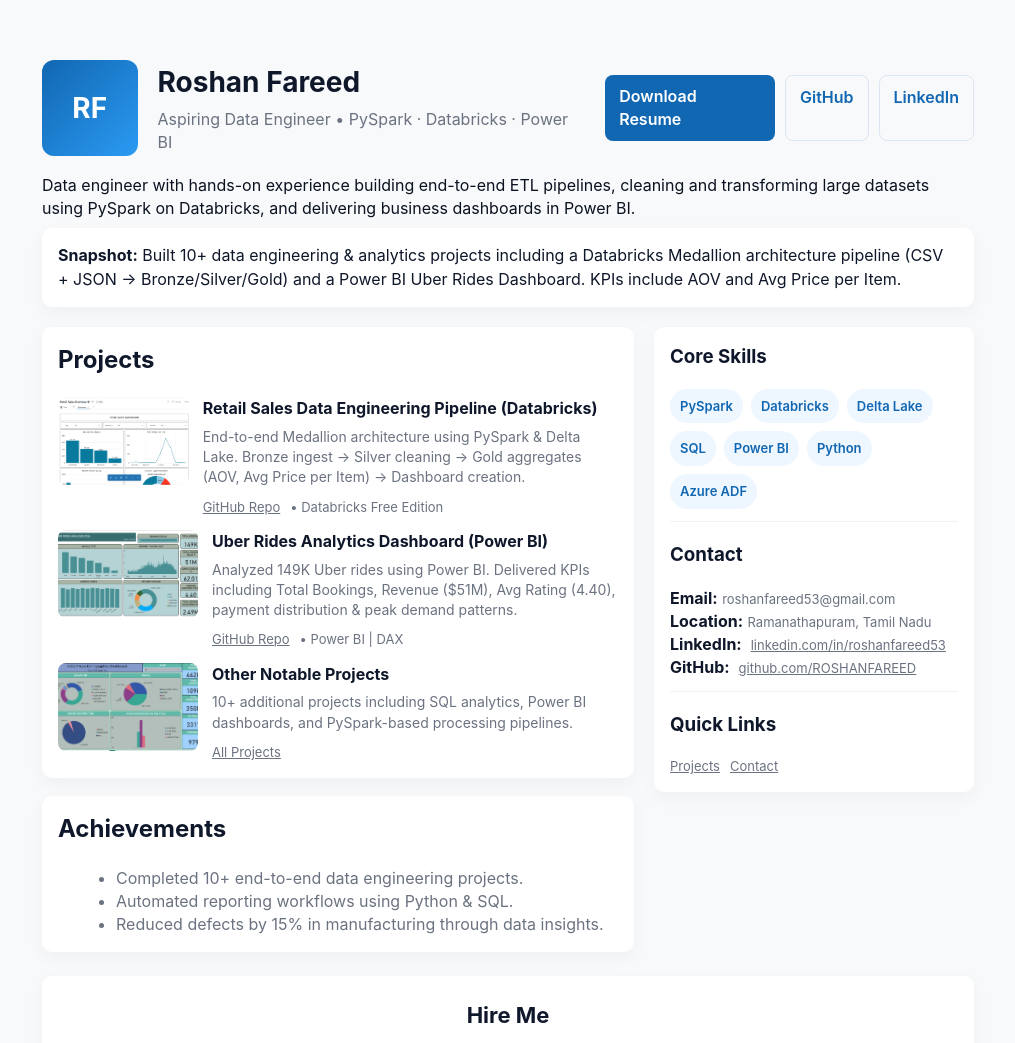
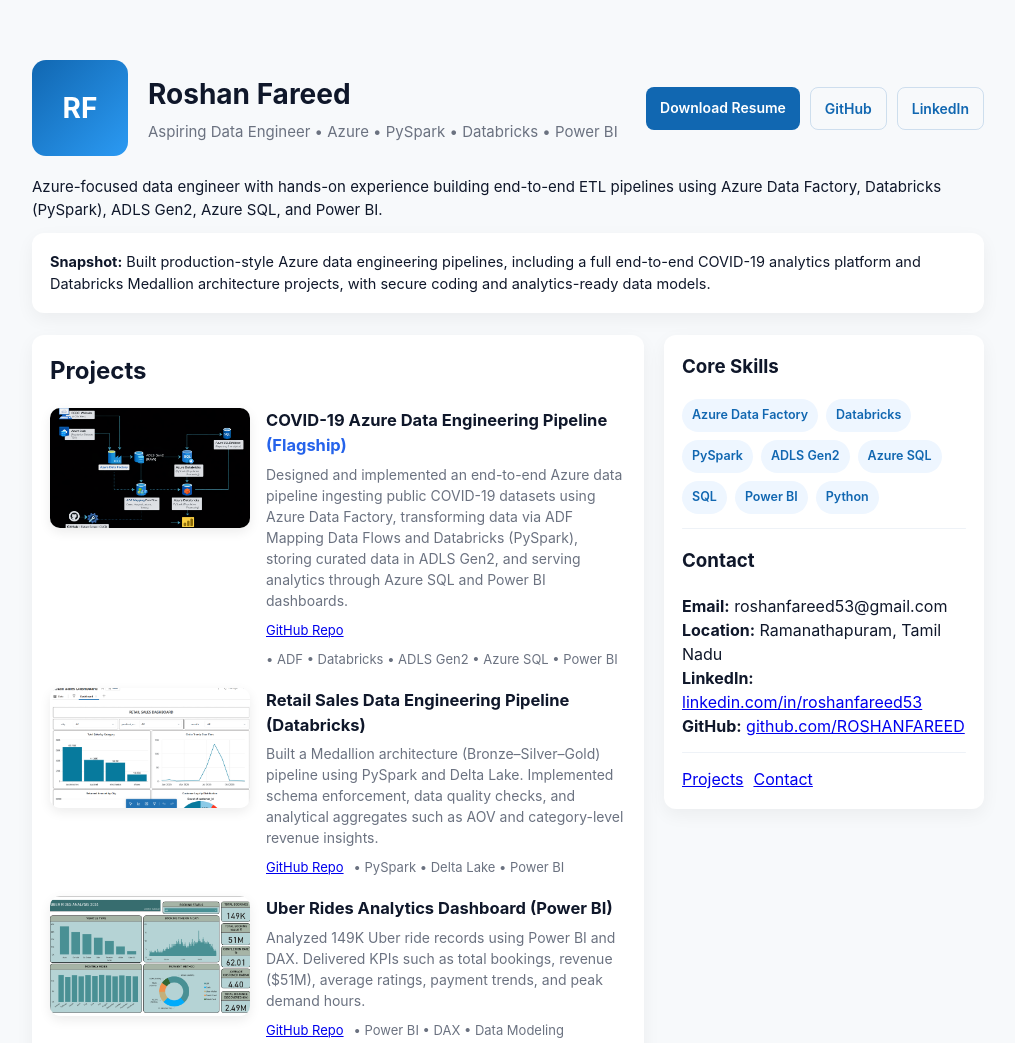
Before and after one commit to ROSHANFAREED/ROSHANFAREED.github.io, a plain HTML site: page index.html in a window 1280 px wide. Shown: the top 1043 px of the page, without its empty margins (132-1147 px from the left). Drawn offline with Linux system fonts and the light colour scheme.

Commit message:
Update index.html

```diff
--- a/index.html
+++ b/index.html
@@ -4,42 +4,190 @@
   <meta charset="utf-8" />
   <meta name="viewport" content="width=device-width,initial-scale=1" />
   <title>Roshan Fareed — Data Engineer Portfolio</title>
-  <meta name="description" content="Portfolio of Roshan Fareed — Data Engineer | PySpark · Databricks · Power BI. Showcasing Medallion Architecture project, Uber analytics dashboard, and more." />
+
+  <meta name="description" content="Portfolio of Roshan Fareed — Azure Data Engineer. End-to-end Azure Data Engineering projects using ADF, Databricks (PySpark), ADLS Gen2, Azure SQL, and Power BI." />
+
   <style>
-    :root{--accent:#1167b1;--muted:#6b7280;--bg:#f7f9fb;--card:#ffffff}
-    *{box-sizing:border-box}
-    body{font-family:Inter,ui-sans-serif,system-ui,-apple-system,"Segoe UI",Roboto,"Helvetica Neue",Arial;color:#0f172a;margin:0;background:var(--bg);line-height:1.45}
-    .container{max-width:980px;margin:36px auto;padding:24px}
-    header{display:flex;gap:20px;align-items:center}
-    .avatar{width:96px;height:96px;border-radius:12px;background:linear-gradient(135deg,var(--accent),#2b9af3);display:flex;align-items:center;justify-content:center;color:#fff;font-weight:700;font-size:28px}
-    h1{margin:0;font-size:28px}
-    .title{color:var(--muted);margin-top:6px}
-    .top-actions{margin-left:auto;display:flex;gap:10px}
-    .btn{background:var(--accent);color:#fff;padding:10px 14px;border-radius:8px;text-decoration:none;font-weight:600}
-    .btn.ghost{background:transparent;border:1.5px solid rgba(17,103,177,0.12);color:var(--accent)}
-    .lead{margin:18px 0 8px;color:#0b1220}
-    .summary{background:var(--card);padding:16px;border-radius:10px;box-shadow:0 6px 18px rgba(8,15,29,0.04)}
-    .columns{display:grid;grid-template-columns:1fr 320px;gap:20px;margin-top:20px}
-    .card{background:var(--card);padding:16px;border-radius:10px;box-shadow:0 6px 18px rgba(8,15,29,0.04)}
-    .skills{display:flex;flex-wrap:wrap;gap:8px}
-    .skill{background:#eef6ff;padding:8px 10px;border-radius:999px;font-weight:600;color:var(--accent);font-size:13px}
-    .projects{display:grid;gap:14px}
-    .project{display:flex;gap:14px;align-items:flex-start}
-    .project img{width:140px;height:88px;object-fit:cover;border-radius:8px}
-    .project h3{margin:0;font-size:16px}
-    .project p{margin:6px 0 0;color:var(--muted);font-size:14px}
-    .meta{margin-top:10px;color:var(--muted);font-size:13px}
-    footer{text-align:center;margin-top:28px;color:var(--muted);font-size:13px}
-    .link-row{display:flex;gap:10px;flex-wrap:wrap}
-    .small{font-size:13px;color:var(--muted)}
-    .hr{height:1px;background:#eef2f7;margin:12px 0;border-radius:2px}
-
-    html {
-      scroll-behavior: smooth;
+    :root{
+      --accent:#1167b1;
+      --muted:#6b7280;
+      --bg:#f7f9fb;
+      --card:#ffffff;
     }
 
-    @media(max-width:880px){
+    *{box-sizing:border-box}
+
+    body{
+      font-family:Inter,ui-sans-serif,system-ui,-apple-system,"Segoe UI",Roboto,"Helvetica Neue",Arial;
+      color:#0f172a;
+      margin:0;
+      background:var(--bg);
+      line-height:1.5;
+    }
+
+    .container{
+      max-width:1000px;
+      margin:36px auto;
+      padding:24px;
+    }
+
+    header{
+      display:flex;
+      gap:20px;
+      align-items:center;
+      flex-wrap:wrap;
+    }
+
+    .avatar{
+      width:96px;
+      height:96px;
+      border-radius:14px;
+      background:linear-gradient(135deg,var(--accent),#2b9af3);
+      display:flex;
+      align-items:center;
+      justify-content:center;
+      color:#fff;
+      font-weight:700;
+      font-size:28px;
+    }
+
+    h1{
+      margin:0;
+      font-size:28px;
+    }
+
+    .title{
+      color:var(--muted);
+      margin-top:6px;
+      font-size:15px;
+    }
+
+    .top-actions{
+      margin-left:auto;
+      display:flex;
+      gap:10px;
+      flex-wrap:wrap;
+    }
+
+    .btn{
+      background:var(--accent);
+      color:#fff;
+      padding:10px 14px;
+      border-radius:8px;
+      text-decoration:none;
+      font-weight:600;
+      font-size:14px;
+    }
+
+    .btn.ghost{
+      background:transparent;
+      border:1.5px solid rgba(17,103,177,0.18);
+      color:var(--accent);
+    }
+
+    .lead{
+      margin:20px 0 10px;
+      font-size:15px;
+    }
+
+    .card{
+      background:var(--card);
+      padding:18px;
+      border-radius:12px;
+      box-shadow:0 6px 18px rgba(8,15,29,0.05);
+    }
+
+    .summary{
+      margin-top:12px;
+      font-size:14.5px;
+    }
+
+    .columns{
+      display:grid;
+      grid-template-columns:1fr 320px;
+      gap:20px;
+      margin-top:22px;
+    }
+
+    .projects{
+      display:grid;
+      gap:18px;
+    }
+
+    .project{
+      display:flex;
+      gap:16px;
+      align-items:flex-start;
+    }
+
+    .project img{
+      width:200px;
+      height:120px;
+      object-fit:cover;
+      border-radius:10px;
+      box-shadow:0 4px 12px rgba(0,0,0,0.08);
+      flex-shrink:0;
+    }
+
+    .project h3{
+      margin:0;
+      font-size:16.5px;
+    }
+
+    .project p{
+      margin:6px 0 0;
+      color:var(--muted);
+      font-size:14px;
+    }
+
+    .meta{
+      margin-top:10px;
+      font-size:13px;
+      color:var(--muted);
+    }
+
+    .link-row{
+      display:flex;
+      gap:10px;
+      flex-wrap:wrap;
+    }
+
+    .skills{
+      display:flex;
+      flex-wrap:wrap;
+      gap:8px;
+      margin-top:10px;
+    }
+
+    .skill{
+      background:#eef6ff;
+      padding:7px 10px;
+      border-radius:999px;
+      font-weight:600;
+      color:var(--accent);
+      font-size:12.5px;
+    }
+
+    .hr{
+      height:1px;
+      background:#eef2f7;
+      margin:14px 0;
+      border-radius:2px;
+    }
+
+    footer{
+      text-align:center;
+      margin-top:30px;
+      font-size:13px;
+      color:var(--muted);
+    }
+
+    html{scroll-behavior:smooth}
+
+    @media(max-width:900px){
       .columns{grid-template-columns:1fr}
+      .project{flex-direction:column}
+      .project img{width:100%;height:auto}
       .top-actions{margin-left:0}
     }
   </style>
@@ -47,11 +195,13 @@
 
 <body>
 <div class="container">
+
+  <!-- HEADER -->
   <header>
     <div class="avatar">RF</div>
     <div>
       <h1>Roshan Fareed</h1>
-        <div class="title">Aspiring Data Engineer • PySpark · Databricks · Power BI</div>
+      <div class="title">Aspiring Data Engineer • Azure • PySpark • Databricks • Power BI</div>
     </div>
 
     <div class="top-actions">
@@ -61,57 +211,92 @@
     </div>
   </header>
 
+  <!-- INTRO -->
   <p class="lead">
-      Data engineer with hands-on experience building end-to-end ETL pipelines, cleaning and transforming large datasets using PySpark on Databricks, and delivering business dashboards in Power BI.
+    Azure-focused data engineer with hands-on experience building end-to-end ETL pipelines using
+    Azure Data Factory, Databricks (PySpark), ADLS Gen2, Azure SQL, and Power BI.
   </p>
 
-    <div class="summary card">
-      <strong>Snapshot:</strong> Built 10+ data engineering & analytics projects including a Databricks Medallion architecture pipeline (CSV + JSON → Bronze/Silver/Gold) and a Power BI Uber Rides Dashboard. KPIs include AOV and Avg Price per Item.
+  <div class="card summary">
+    <strong>Snapshot:</strong>
+    Built production-style Azure data engineering pipelines, including a full end-to-end
+    COVID-19 analytics platform and Databricks Medallion architecture projects, with
+    secure coding and analytics-ready data models.
   </div>
 
   <div class="columns">
+
+    <!-- MAIN -->
     <main>
 
-        <!-- Projects Section -->
+      <!-- PROJECTS -->
       <section id="projects" class="card">
         <h2 style="margin-top:0">Projects</h2>
 
         <div class="projects">
 
-            <!-- Project 1 -->
+          <!-- FLAGSHIP PROJECT -->
           <article class="project">
-              <img src="assets/images/medallion_dashboard.png" alt="Medallion dashboard screenshot" />
+            <img src="assets/images/covid19_architecture.png" alt="COVID-19 Azure Data Engineering Architecture" />
             <div>
-                <h3>Retail Sales Data Engineering Pipeline (Databricks)</h3>
-                <p>End-to-end Medallion architecture using PySpark & Delta Lake. Bronze ingest → Silver cleaning → Gold aggregates (AOV, Avg Price per Item) → Dashboard creation.</p>
+              <h3>COVID-19 Azure Data Engineering Pipeline <span style="color:#2563eb">(Flagship)</span></h3>
+              <p>
+                Designed and implemented an end-to-end Azure data pipeline ingesting public COVID-19 datasets
+                using Azure Data Factory, transforming data via ADF Mapping Data Flows and Databricks (PySpark),
+                storing curated data in ADLS Gen2, and serving analytics through Azure SQL and Power BI dashboards.
+              </p>
               <div class="meta link-row">
-                  <a class="small" href="https://github.com/ROSHANFAREED" target="_blank">GitHub Repo</a>
-                  <span class="small">• Databricks Free Edition</span>
+                <a href="https://github.com/ROSHANFAREED/covid19-data-engineering" target="_blank">GitHub Repo</a>
+                <span>• ADF • Databricks • ADLS Gen2 • Azure SQL • Power BI</span>
               </div>
             </div>
           </article>
 
-            <!-- Project 2 -->
+          <!-- PROJECT 2 -->
           <article class="project">
-              <img src="assets/images/uber_dashboard.png" alt="Uber dashboard screenshot" />
+            <img src="assets/images/medallion_dashboard.png" alt="Databricks Medallion Architecture Dashboard" />
             <div>
-                <h3>Uber Rides Analytics Dashboard (Power BI)</h3>
-                <p>Analyzed 149K Uber rides using Power BI. Delivered KPIs including Total Bookings, Revenue ($51M), Avg Rating (4.40), payment distribution & peak demand patterns.</p>
+              <h3>Retail Sales Data Engineering Pipeline (Databricks)</h3>
+              <p>
+                Built a Medallion architecture (Bronze–Silver–Gold) pipeline using PySpark and Delta Lake.
+                Implemented schema enforcement, data quality checks, and analytical aggregates
+                such as AOV and category-level revenue insights.
+              </p>
               <div class="meta link-row">
-                  <a class="small" href="https://github.com/ROSHANFAREED" target="_blank">GitHub Repo</a>
-                  <span class="small">• Power BI | DAX</span>
+                <a href="https://github.com/ROSHANFAREED" target="_blank">GitHub Repo</a>
+                <span>• PySpark • Delta Lake • Power BI</span>
               </div>
             </div>
           </article>
 
-            <!-- Project 3 -->
+          <!-- PROJECT 3 -->
           <article class="project">
-              <img src="assets/images/other_project.png" alt="Other project screenshot" />
+            <img src="assets/images/uber_dashboard.png" alt="Uber Rides Power BI Dashboard" />
+            <div>
+              <h3>Uber Rides Analytics Dashboard (Power BI)</h3>
+              <p>
+                Analyzed 149K Uber ride records using Power BI and DAX.
+                Delivered KPIs such as total bookings, revenue ($51M),
+                average ratings, payment trends, and peak demand hours.
+              </p>
+              <div class="meta link-row">
+                <a href="https://github.com/ROSHANFAREED" target="_blank">GitHub Repo</a>
+                <span>• Power BI • DAX • Data Modeling</span>
+              </div>
+            </div>
+          </article>
+
+          <!-- PROJECT 4 -->
+          <article class="project">
+            <img src="assets/images/other_project.png" alt="Other Data Engineering Projects" />
             <div>
               <h3>Other Notable Projects</h3>
-                <p>10+ additional projects including SQL analytics, Power BI dashboards, and PySpark-based processing pipelines.</p>
+              <p>
+                Additional projects covering SQL analytics, Power BI dashboards,
+                and PySpark-based data transformations.
+              </p>
               <div class="meta link-row">
-                  <a class="small" href="https://github.com/ROSHANFAREED" target="_blank">All Projects</a>
+                <a href="https://github.com/ROSHANFAREED?tab=repositories" target="_blank">View All Projects</a>
               </div>
             </div>
           </article>
@@ -119,66 +304,68 @@
         </div>
       </section>
 
-        <section class="card" style="margin-top:18px">
+      <!-- ACHIEVEMENTS -->
+      <section class="card" style="margin-top:20px">
         <h2 style="margin-top:0">Achievements</h2>
         <ul style="margin:10px 0 0 18px;color:var(--muted)">
-            <li>Completed 10+ end-to-end data engineering projects.</li>
-            <li>Automated reporting workflows using Python & SQL.</li>
-            <li>Reduced defects by 15% in manufacturing through data insights.</li>
+          <li>Completed 10+ end-to-end data engineering and analytics projects.</li>
+          <li>Built production-style Azure pipelines with secure credential handling.</li>
+          <li>Reduced reporting and quality issues through data-driven insights.</li>
         </ul>
       </section>
 
     </main>
 
-      <!-- Sidebar Right -->
+    <!-- SIDEBAR -->
     <aside>
       <div class="card" id="contact">
         <h3 style="margin-top:0">Core Skills</h3>
-          <div class="skills" style="margin-top:8px">
+        <div class="skills">
+          <span class="skill">Azure Data Factory</span>
+          <span class="skill">Databricks</span>
           <span class="skill">PySpark</span>
-            <span class="skill">Databricks</span>
-            <span class="skill">Delta Lake</span>
+          <span class="skill">ADLS Gen2</span>
+          <span class="skill">Azure SQL</span>
           <span class="skill">SQL</span>
           <span class="skill">Power BI</span>
           <span class="skill">Python</span>
-            <span class="skill">Azure ADF</span>
         </div>
 
         <div class="hr"></div>
 
         <h3>Contact</h3>
-          <div class="contact-list">
-            <div class="contact-item"><strong>Email:</strong>&nbsp;<span class="small">roshanfareed53@gmail.com</span></div>
-            <div class="contact-item"><strong>Location:</strong>&nbsp;<span class="small">Ramanathapuram, Tamil Nadu</span></div>
-            <div class="contact-item"><strong>LinkedIn:</strong>&nbsp;
-              <a class="small" href="https://www.linkedin.com/in/roshanfareed53" target="_blank">linkedin.com/in/roshanfareed53</a>
+        <div class="small"><strong>Email:</strong> roshanfareed53@gmail.com</div>
+        <div class="small"><strong>Location:</strong> Ramanathapuram, Tamil Nadu</div>
+        <div class="small">
+          <strong>LinkedIn:</strong>
+          <a href="https://www.linkedin.com/in/roshanfareed53" target="_blank">linkedin.com/in/roshanfareed53</a>
         </div>
-            <div class="contact-item"><strong>GitHub:</strong>&nbsp;
-              <a class="small" href="https://github.com/ROSHANFAREED" target="_blank">github.com/ROSHANFAREED</a>
-            </div>
+        <div class="small">
+          <strong>GitHub:</strong>
+          <a href="https://github.com/ROSHANFAREED" target="_blank">github.com/ROSHANFAREED</a>
         </div>
 
         <div class="hr"></div>
 
-          <h3>Quick Links</h3>
-          <div class="link-row" style="margin-top:8px">
+        <div class="link-row">
           <a class="small" href="#projects">Projects</a>
           <a class="small" href="#contact">Contact</a>
         </div>
+      </div>
+    </aside>
 
   </div>
-      </aside>
-    </div>
-<section id="hireme" class="card" style="margin-top:24px; text-align:center; padding:24px;">
-  <h2 style="margin-top:0; font-size:22px;">Hire Me</h2>
-  <p style="color:#4b5563; font-size:15px; max-width:620px; margin:0 auto;">
-    I am actively seeking opportunities as a
-    <strong>Data Engineer / Data Analyst</strong>.
-    Available immediately and open to relocation within Tamil Nadu.
-    I enjoy building scalable pipelines, transforming data using PySpark, and delivering powerful dashboards.
+
+  <!-- HIRE ME -->
+  <section class="card" style="margin-top:26px;text-align:center">
+    <h2 style="margin-top:0">Hire Me</h2>
+    <p style="max-width:640px;margin:0 auto;color:#4b5563;font-size:15px">
+      Actively seeking opportunities as a <strong>Data Engineer / Data Analyst</strong>.
+      Immediate joiner, open to relocation within Tamil Nadu.
+      Passionate about building scalable pipelines and analytics-ready data platforms.
     </p>
 
-  <div style="margin-top:18px; display:flex; justify-content:center; gap:12px; flex-wrap:wrap;">
+    <div style="margin-top:18px;display:flex;justify-content:center;gap:12px;flex-wrap:wrap">
       <a class="btn" href="assets/resume/ROSHAN_FAREED_Resume.pdf" download>Download Resume</a>
       <a class="btn ghost" href="mailto:roshanfareed53@gmail.com">Email Me</a>
       <a class="btn ghost" href="https://www.linkedin.com/in/roshanfareed53" target="_blank">LinkedIn</a>
@@ -186,7 +373,7 @@
   </section>
 
   <footer>
-      <div class="small">Made with ❤️ • Last updated: Dec 2025</div>
+    Made with ❤️ • Last updated: Dec 2025
   </footer>
 
 </div>
```
Lines whose indentation alone changed are shown as unchanged.
